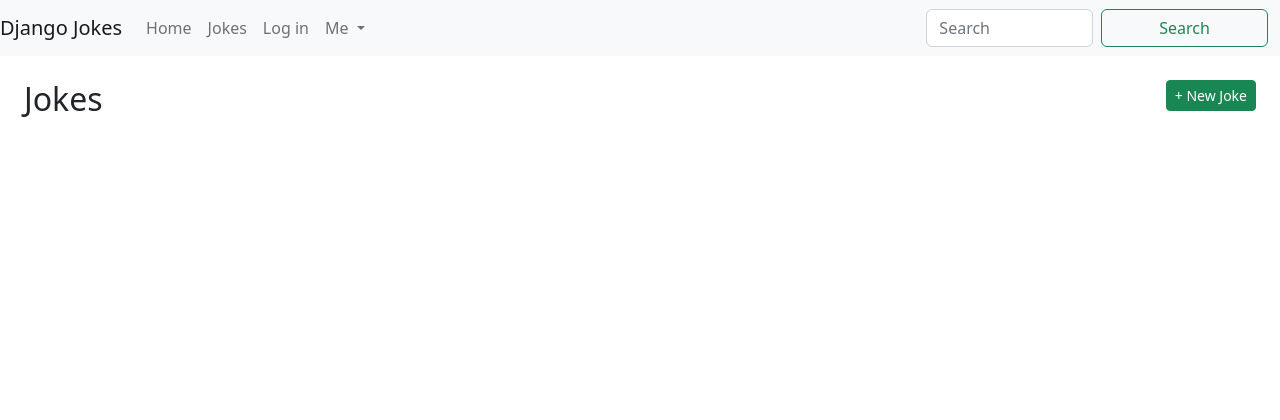
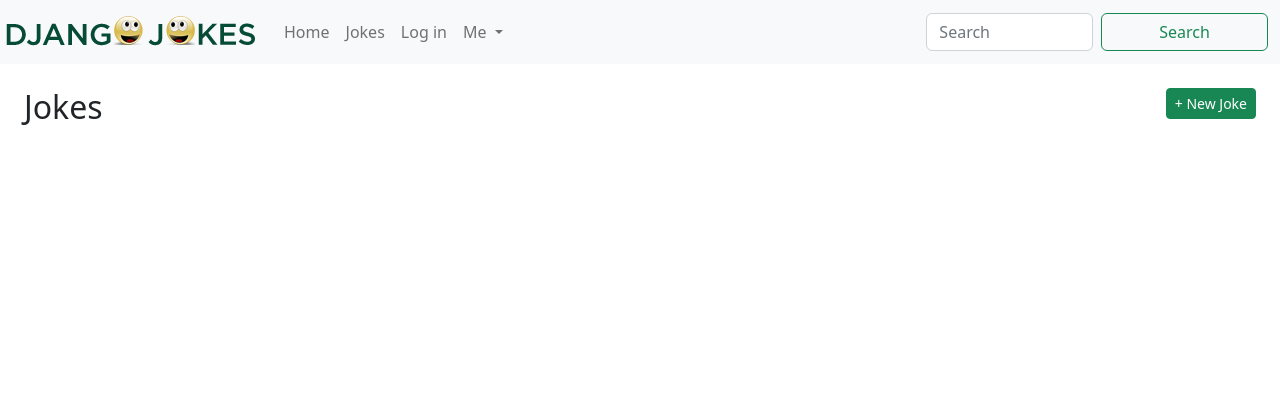
Before and after one commit to monrow69/djangojokes.com, a Django app: page /jokes/ in a window 1280 px wide. Shown: the top 420 px of the page. Run offline with Django 4.2, Linux system fonts and the light colour scheme; data that the repository does not hold is empty; some libraries are stand-ins or nearby versions.

Commit message:
Project changes

```diff
--- a/djangojokes/settings.py
+++ b/djangojokes/settings.py
@@ -123,6 +123,10 @@ USE_TZ = True
 
 STATIC_URL = 'static/'
 
+STATICFILES_DIRS = [
+    BASE_DIR / 'static',
+]
+
 # Default primary key field type
 # https://docs.djangoproject.com/en/4.2/ref/settings/#default-auto-field
 
--- a/templates/_base.html
+++ b/templates/_base.html
@@ -1,3 +1,4 @@
+{% load static %}
 <!DOCTYPE html>
 <html lang="en">
 <head>
@@ -5,12 +6,15 @@
 <meta name="viewport" content="width=device-width, initial-scale=1">
 <link href="https://cdn.jsdelivr.net/npm/bootstrap@5.2.1/dist/css/bootstrap.min.css" rel="stylesheet" integrity="sha384-iYQeCzEYFbKjA/T2uDLTpkwGzCiq6soy8tYaI1GyVh/UjpbCx/TYkiZhlZB6+fzT" crossorigin="anonymous">
 <script src="https://kit.fontawesome.com/f0e020c628.js" crossorigin="anonymous"></script>
+<link rel="shortcut icon" type="image/png" href="{% static 'images/favicon.png' %}">
 <title>{% block title %}{% endblock %} | Django Jokes</title>
 </head>
 <body>
 <header>
   <nav class="navbar navbar-expand-lg navbar-light bg-light">
-    <a class="navbar-brand" href="{% url 'pages:homepage' %}">Django Jokes</a>
+    <a class="navbar-brand" href="{% url 'pages:homepage' %}">
+      <img src="{% static 'images/logo.png' %}" alt="Logo" class="img-fluid"/>
+    </a>
     <button class="navbar-toggler" type="button" data-toggle="collapse"
       data-target="#navbarSupportedContent" aria-expanded="false"
       aria-controls="navbarSupportedContent" aria-label="Toggle navigation">
```
Also changed, not shown: static/images/favicon.png (added), static/images/logo.png (added).
